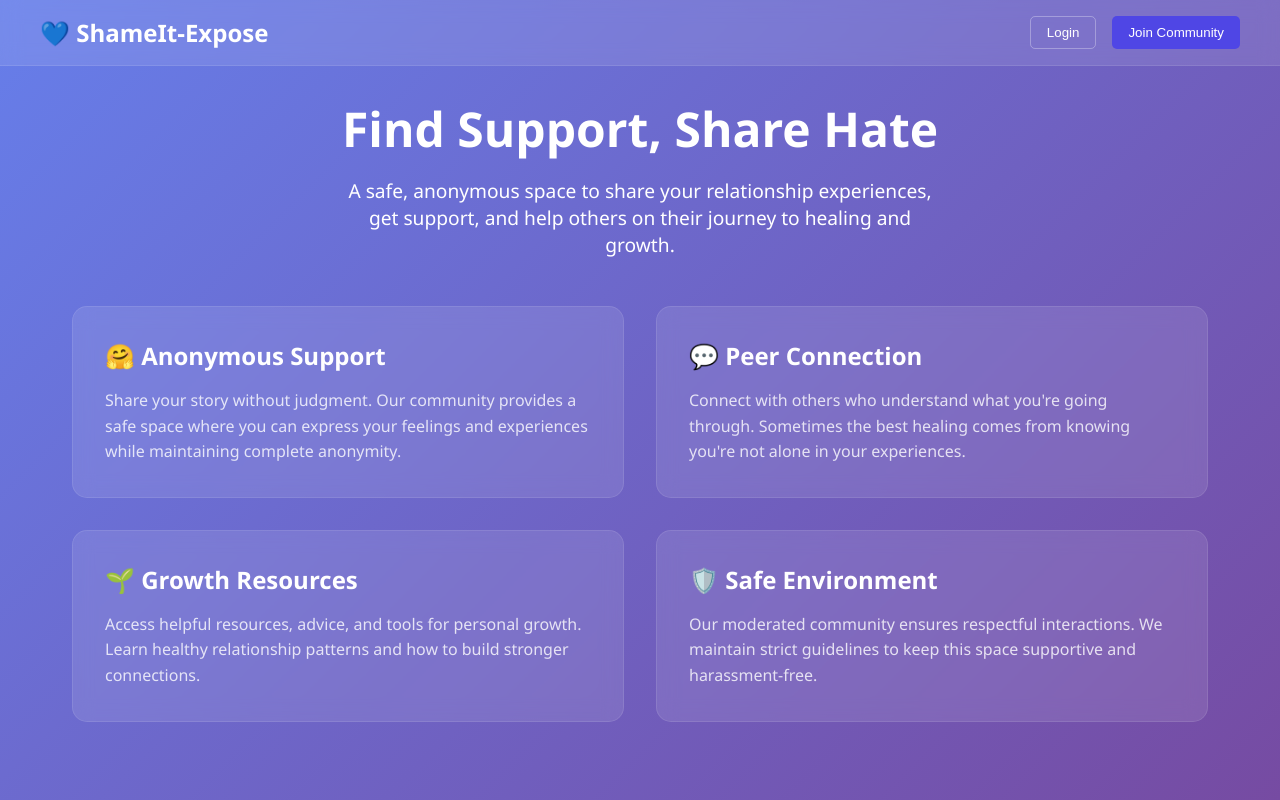
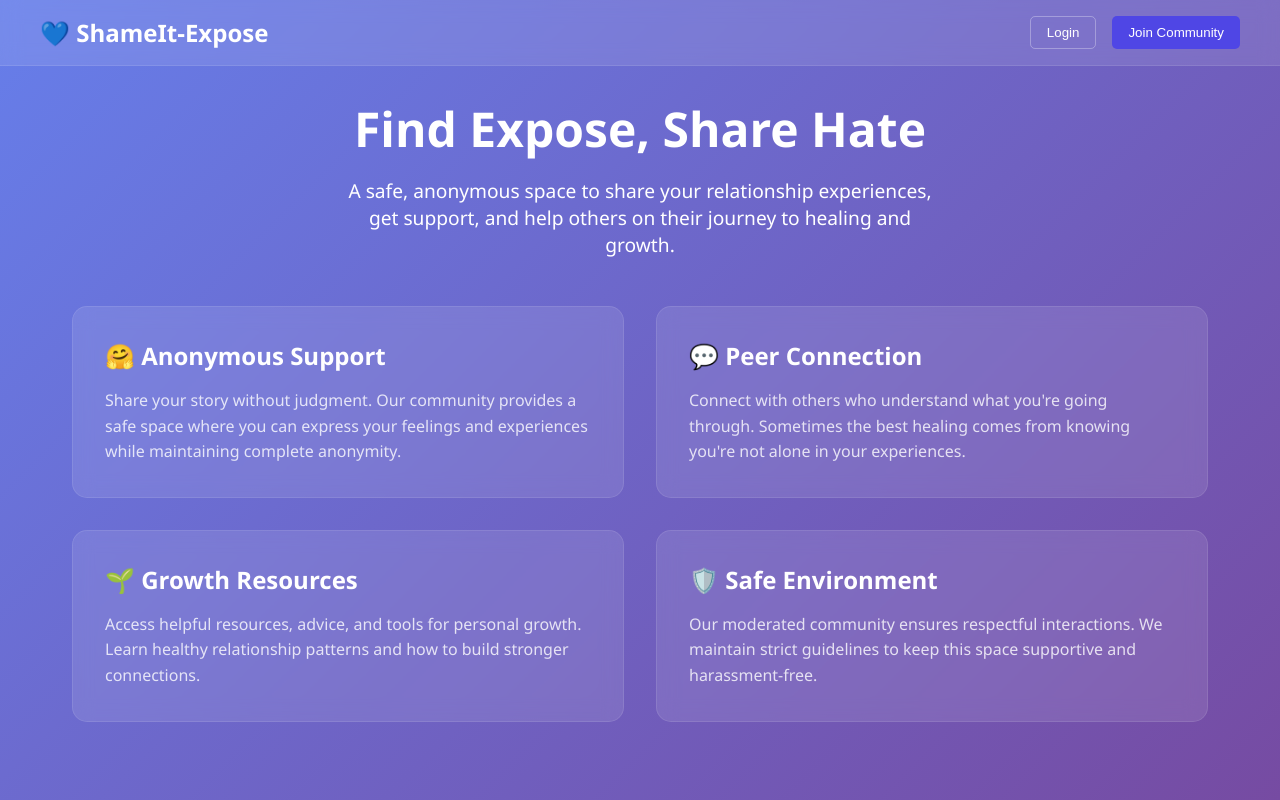
Before and after one commit to Zadid13/ShameIt, a website: page index.html in a window 1280 px wide. Drawn offline with Linux system fonts and the light colour scheme; no server answers.

Commit message:
Updated website code

```diff
--- a/index.html
+++ b/index.html
@@ -19,7 +19,7 @@
 
     <div class="container">
         <div class="hero" id="hero">
-            <h1>Find Support, Share Hate</h1>
+            <h1>Find Expose, Share Hate</h1>
             <p>A safe, anonymous space to share your relationship experiences, get support, and help others on their journey to healing and growth.</p>
         </div>
 
```
